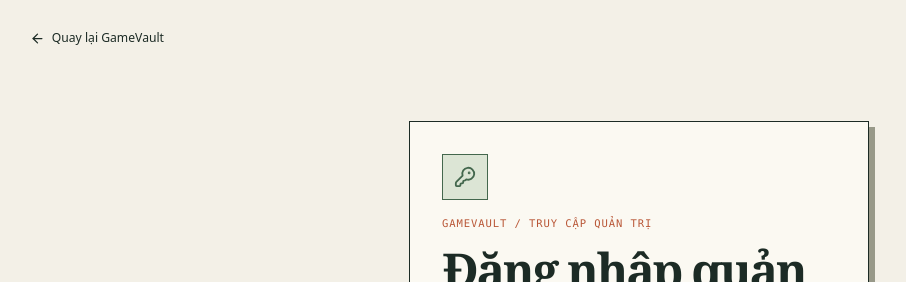
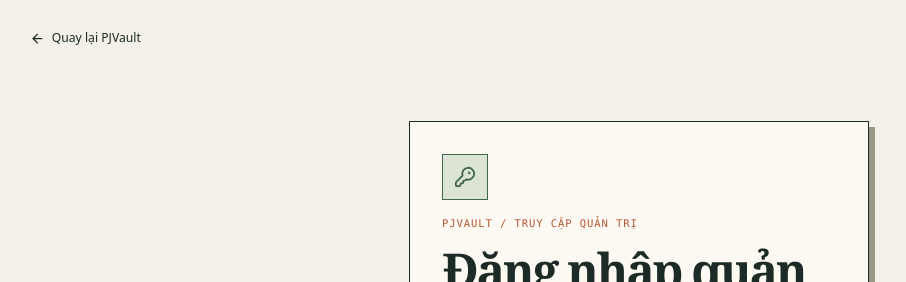
Before and after one commit to slgamervn/aaa, a Next.js app: page /admin/login in a window 1280 px wide. Shown: the top 282 px of the page, without its empty margins (1-907 px from the left). Built offline with nearby package versions, Linux system fonts and the light colour scheme.

Commit message:
Rename GameVault brand to PJVault

```diff
--- a/app/admin/login/page.tsx
+++ b/app/admin/login/page.tsx
@@ -41,10 +41,10 @@ export default function AdminLoginPage() {
 
   return (
     <main className="admin-auth-page">
-      <a href="/" className="admin-back"><ArrowLeft size={15} /> Quay lại GameVault</a>
+      <a href="/" className="admin-back"><ArrowLeft size={15} /> Quay lại PJVault</a>
       <section className="admin-auth-card">
         <div className="admin-auth-mark"><KeyRound size={22} /></div>
-        <div className="section-kicker">GAMEVAULT / TRUY CẬP QUẢN TRỊ</div>
+        <div className="section-kicker">PJVAULT / TRUY CẬP QUẢN TRỊ</div>
         <h1>Đăng nhập quản trị</h1>
         <p>Nhập tên đăng nhập và mật khẩu quản trị để tiếp tục. Không có chức năng tự đăng ký.</p>
         <form onSubmit={signIn} className="admin-auth-form">
```
